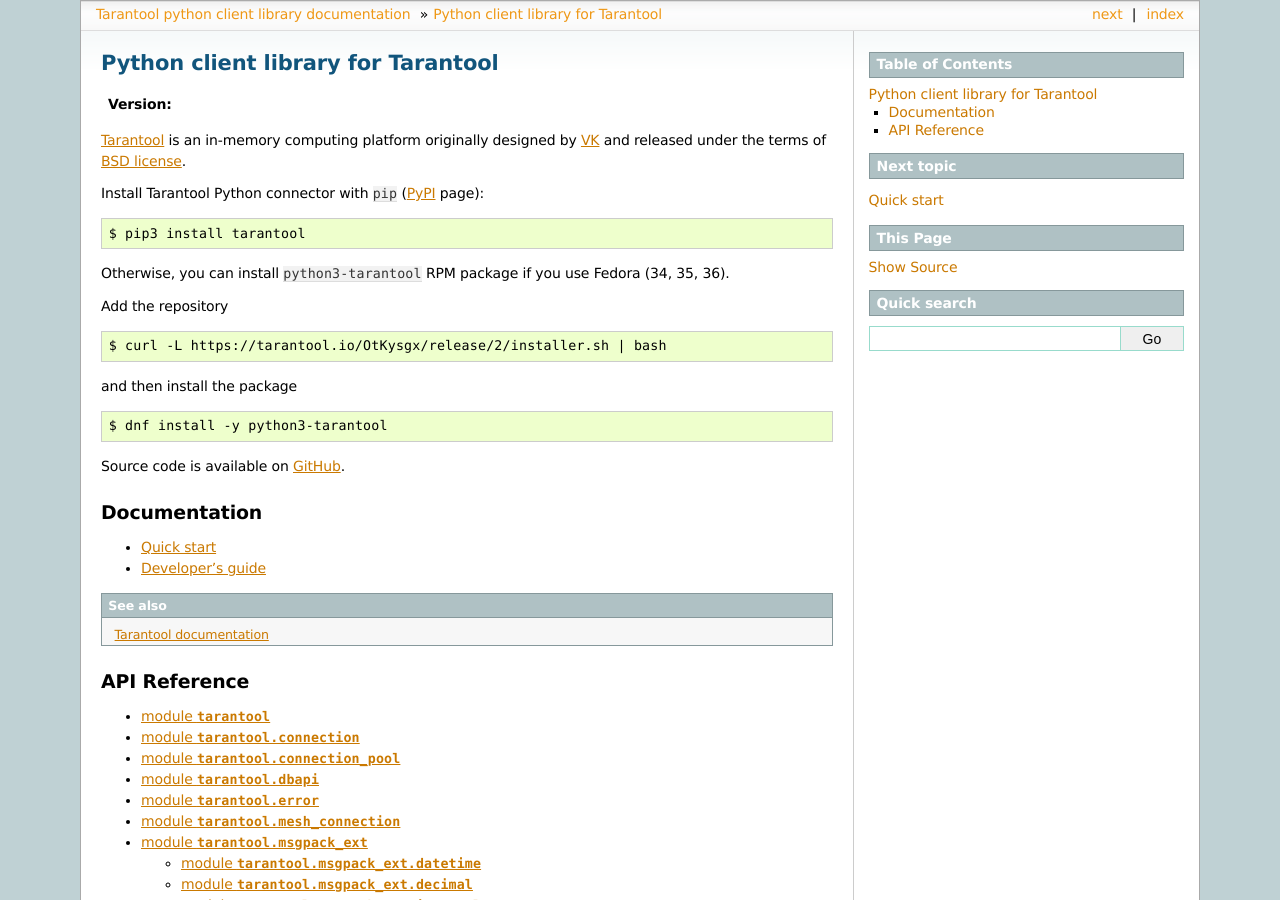
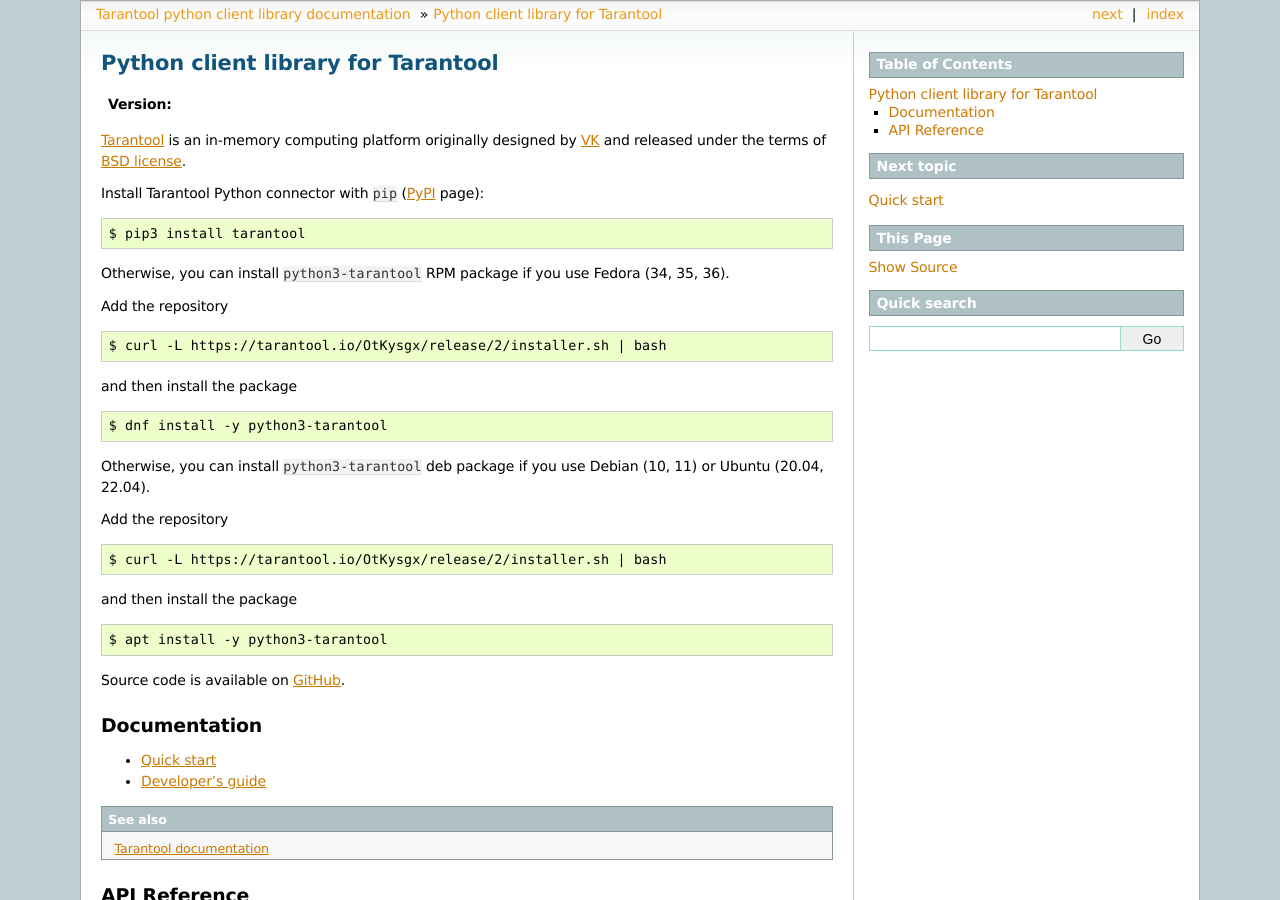
Before and after one commit to tarantool/tarantool-python, a Sphinx documentation site: the page built from docs/source/index.rst, in a window 1280 px wide and 900 px high. Built offline with Sphinx 7.4.7, drawn with Linux system fonts in a browser that asks for light colours; the version number could not be read and is left out.

Commit message:
cd: publish deb package
Publish deb artifacts on tag.

To test, comment "run only on tags" condition, change RWS_REPO
to https://rws-dev.tarantool.org.

See [1] about other OS support.

1. https://github.com/tarantool/tarantool-python/issues/257

Closes #198

```diff
--- a/docs/source/index.rst
+++ b/docs/source/index.rst
@@ -27,6 +27,21 @@
 .. code-block:: bash
 
      $ dnf install -y python3-tarantool
+
+Otherwise, you can install ``python3-tarantool`` deb package if you use Debian (10, 11)
+or Ubuntu (20.04, 22.04).
+
+Add the repository
+
+.. code-block:: bash
+
+     $ curl -L https://tarantool.io/OtKysgx/release/2/installer.sh | bash
+
+and then install the package
+
+.. code-block:: bash
+
+     $ apt install -y python3-tarantool
 
 Source code is available on `GitHub`_.
 
```
Also changed, not shown: CHANGELOG.md (+1 -0 lines), README.rst (+18 -0 lines), 1 other file.
